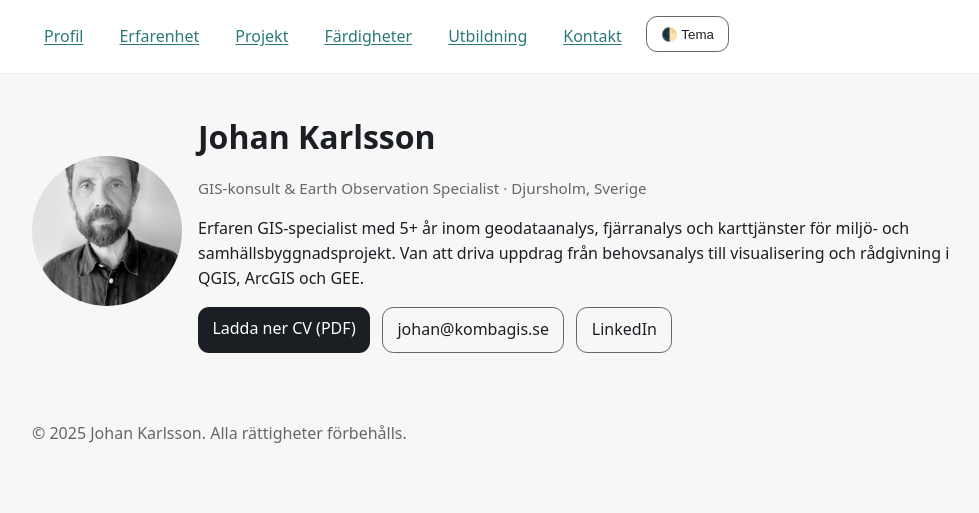
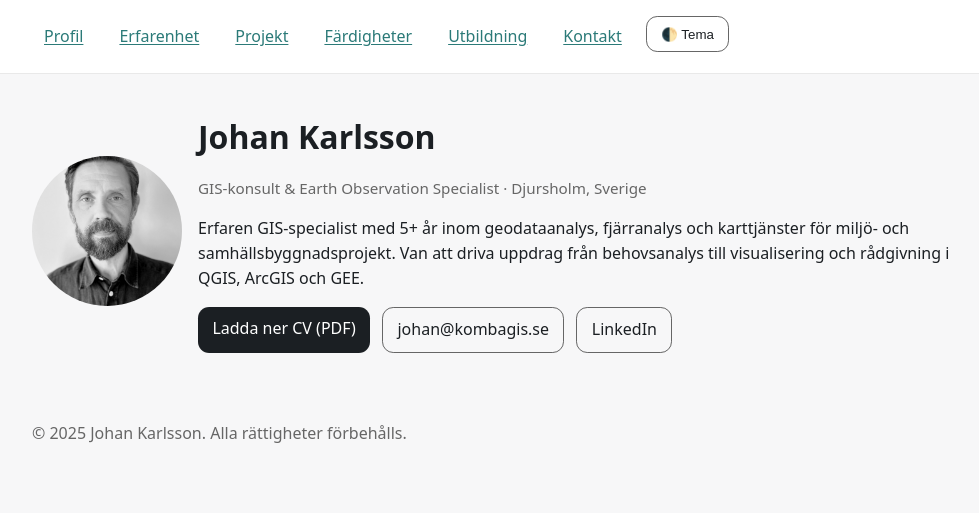
Before and after one commit to ulfboge/johan-cv, a plain HTML site: page index.html in a window 1280 px wide. Shown: the whole page, without its empty margins (128-1107 px from the left). Drawn offline with Linux system fonts and the light colour scheme.

Commit message:
Justera bildposition för att centrera ansiktet

```diff
--- a/index.html
+++ b/index.html
@@ -50,6 +50,7 @@
       height:150px;
       border-radius:50%;
       object-fit:cover;
+      object-position: 50% 30%; /* Justera för att centrera ansiktet */
       display:block;
     }
     .cta { display:flex; gap:.75rem; flex-wrap:wrap; margin-top:.35rem; }
```
